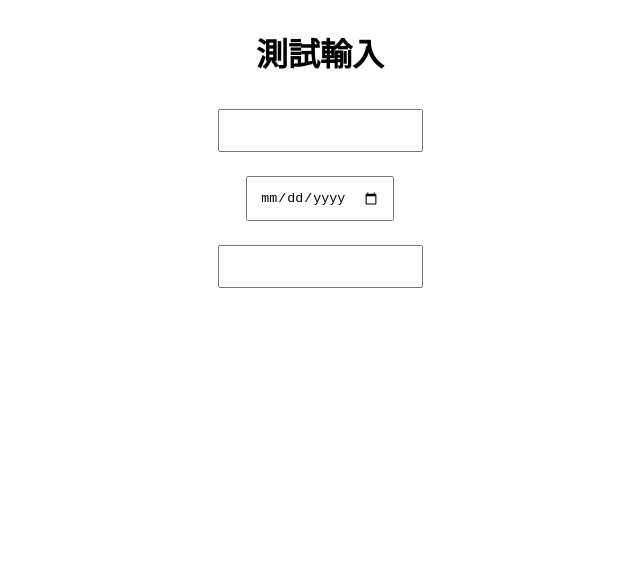
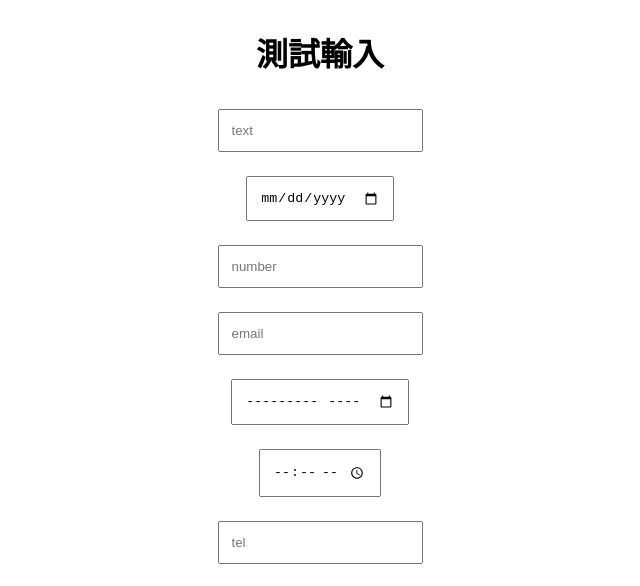
Before and after one commit to vivzhouwork/nov08, a plain HTML site: page index.html in a window 1280 px wide. Shown: the whole page, without its empty margins (320-960 px from the left). Drawn offline with Linux system fonts and the light colour scheme.

Commit message:
Update index.html
來看一下其他的

```diff
--- a/index.html
+++ b/index.html
@@ -20,9 +20,13 @@
 </head>
 <body>
     <h1>測試輸入</h1>
-    <input type="text">
-    <input type="date">
-    <input type="number">
+   <input type="text" placeholder="text">
+    <input type="date"placeholder="date">
+    <input type="number" placeholder="number">
+    <input type="email" placeholder="email">
+    <input type="month" placeholder="month">
+    <input type="time" placeholder="time">
+    <input type="tel" placeholder="tel">
 
 </body>
 </html>
```
